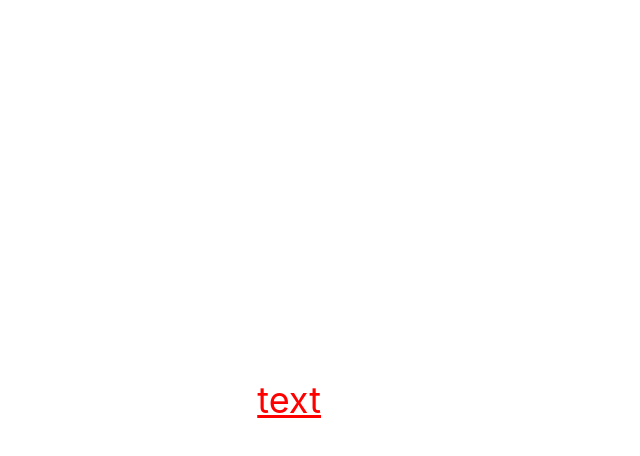
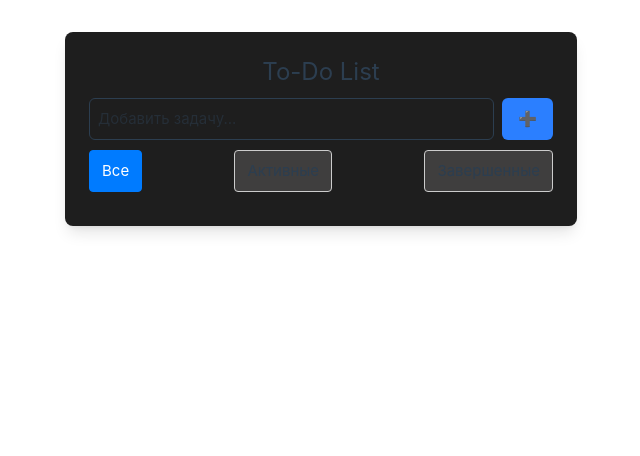
Before and after one commit to sobol4156/super-to-do-list, a Vue app: page / in a window 1280 px wide. Before the commit this address had no page. Shown: the top 456 px of the page, without its empty margins (319-959 px from the left). Built offline with nearby package versions, Linux system fonts and the light colour scheme; the HTML template or start-up script is replaced by a standard one.

Commit message:
feat: added to-do

```diff
--- a/src/App.vue
+++ b/src/App.vue
@@ -1,18 +1,9 @@
 <script setup lang="ts">
-
+import { RouterView } from 'vue-router'
 </script>
 
 <template>
-  <header>
-
-    <div class="wrapper text-[red] text-4xl font-bold underline">
-      text
-    </div>
-  </header>
-
   <RouterView />
 </template>
 
-<style scoped>
-
-</style>
+<style scoped></style>
--- a/src/assets/main.css
+++ b/src/assets/main.css
@@ -2,35 +2,8 @@
 @import './base.css';
 
 #app {
-  max-width: 1280px;
-  margin: 0 auto;
   padding: 2rem;
   font-weight: normal;
+  display: flex;
+  justify-content: center;
 }
-
-a,
-.green {
-  text-decoration: none;
-  color: hsla(160, 100%, 37%, 1);
-  transition: 0.4s;
-  padding: 3px;
-}
-
-@media (hover: hover) {
-  a:hover {
-    background-color: hsla(160, 100%, 37%, 0.2);
-  }
-}
-
-@media (min-width: 1024px) {
-  body {
-    display: flex;
-    place-items: center;
-  }
-
-  #app {
-    display: grid;
-    grid-template-columns: 1fr 1fr;
-    padding: 0 2rem;
-  }
-}
--- /dev/null
+++ b/src/components/TaskFilters.vue
@@ -0,0 +1,38 @@
+<script setup lang="ts">
+import { defineModel } from 'vue'
+
+const filter = defineModel<'all' | 'active' | 'completed'>()
+</script>
+
+<template>
+  <div class="filter-buttons flex justify-between mb-4">
+    <button @click="filter = 'all'" :class="{ active: filter === 'all' }">Все</button>
+    <button @click="filter = 'active'" :class="{ active: filter === 'active' }">Активные</button>
+    <button @click="filter = 'completed'" :class="{ active: filter === 'completed' }">
+      Завершенные
+    </button>
+  </div>
+</template>
+
+<style scoped>
+.filter-buttons button {
+  padding: 8px 12px;
+  border: 1px solid #ccc;
+  background-color: #3f3e3e;
+  border-radius: 4px;
+  cursor: pointer;
+  transition:
+    background-color 0.2s ease,
+    color 0.2s ease;
+}
+
+.filter-buttons button:hover {
+  background-color: #65a0e0;
+}
+
+.filter-buttons button.active {
+  background-color: #007bff;
+  color: white;
+  border-color: #007bff;
+}
+</style>
--- /dev/null
+++ b/src/components/TaskInput.vue
@@ -0,0 +1,23 @@
+<script setup lang="ts">
+import { ref, defineEmits } from 'vue'
+
+const newTask = ref('')
+const emit = defineEmits(['add-task'])
+
+const addTask = () => {
+  if (!newTask.value.trim()) return
+  emit('add-task', newTask.value)
+  newTask.value = ''
+}
+</script>
+
+<template>
+  <div class="input-group flex gap-2 mb-4">
+    <input v-model="newTask" placeholder="Добавить задачу..." class="input flex-1 p-2 border rounded-md focus:ring focus:ring-blue-300" />
+    <button @click="addTask" class="btn bg-blue-500 cursor-pointer text-white px-4 py-2 rounded-md hover:bg-blue-600 transition">➕</button>
+  </div>
+</template>
+
+<style scoped>
+
+</style>
--- /dev/null
+++ b/src/components/TaskItem.vue
@@ -0,0 +1,21 @@
+<script setup lang="ts">
+import { defineProps, defineEmits } from 'vue'
+
+defineProps<{
+  task: { id: number; text: string; completed: boolean }
+}>()
+
+const emit = defineEmits(['toggle-task', 'remove-task'])
+</script>
+
+<template>
+  <li class="task-item flex items-center justify-between p-2 bg-[#121212] rounded-md mb-2">
+    <input type="checkbox" :checked="task.completed" @change="emit('toggle-task', task.id)" />
+    <span :class="{ 'line-through text-gray-400': task.completed }">{{ task.text }}</span>
+    <button @click="emit('remove-task', task.id)" class="delete-btn cursor-pointer bg-[#454545] text-white px-2 py-1 rounded-md hover:bg-[#463f3f] transition">❌</button>
+  </li>
+</template>
+
+<style scoped>
+
+</style>
--- a/src/router/index.ts
+++ b/src/router/index.ts
@@ -1,8 +1,15 @@
+import HomeView from '@/views/HomeView.vue'
 import { createRouter, createWebHistory } from 'vue-router'
 
 const router = createRouter({
   history: createWebHistory(import.meta.env.BASE_URL),
-  routes: [],
+  routes: [
+    {
+      path: '/',
+      name: 'home',
+      component: HomeView,
+    },
+  ],
 })
 
 export default router
--- /dev/null
+++ b/src/views/HomeView.vue
@@ -0,0 +1,61 @@
+<script setup lang="ts">
+import { ref, computed, watch, type Ref } from 'vue'
+import TaskInput from '@/components/TaskInput.vue'
+import TaskItem from '@/components/TaskItem.vue'
+import TaskFilters from '@/components/TaskFilters.vue'
+
+interface Task {
+  id: number
+  text: string
+  completed: boolean
+}
+
+const tasks: Ref<Task[]> = ref(JSON.parse(localStorage.getItem('tasks') || '[]') as Task[])
+
+const addTask = (taskText: string) => {
+  if (!taskText.trim()) return
+  tasks.value.push({ id: Date.now(), text: taskText, completed: false })
+}
+
+const removeTask = (id: number) => {
+  tasks.value = tasks.value.filter((task) => task.id !== id)
+}
+
+const toggleTask = (id: number) => {
+  const task = tasks.value.find((t) => t.id === id)
+  if (task) task.completed = !task.completed
+}
+
+const filter: Ref<'all' | 'active' | 'completed'> = ref('all')
+const filteredTasks = computed(() => {
+  if (filter.value === 'completed') return tasks.value.filter((task) => task.completed)
+  if (filter.value === 'active') return tasks.value.filter((task) => !task.completed)
+  return tasks.value
+})
+
+watch(tasks, (newTasks) => localStorage.setItem('tasks', JSON.stringify(newTasks)), { deep: true })
+</script>
+
+<template>
+  <div class="container max-w-lg mx-auto p-6 bg-[#1e1e1e] shadow-lg rounded-lg flex flex-col gap-[10px]">
+    <h1 class="text-2xl font-bold text-center">To-Do List</h1>
+
+    <TaskInput @add-task="addTask" />
+
+    <TaskFilters v-model="filter" />
+
+    <ul class="flex flex-col gap-[8px]">
+      <TaskItem
+        v-for="task in filteredTasks"
+        :key="task.id"
+        :task="task"
+        @toggle-task="toggleTask"
+        @remove-task="removeTask"
+      />
+    </ul>
+  </div>
+</template>
+
+<style scoped>
+
+</style>
```
